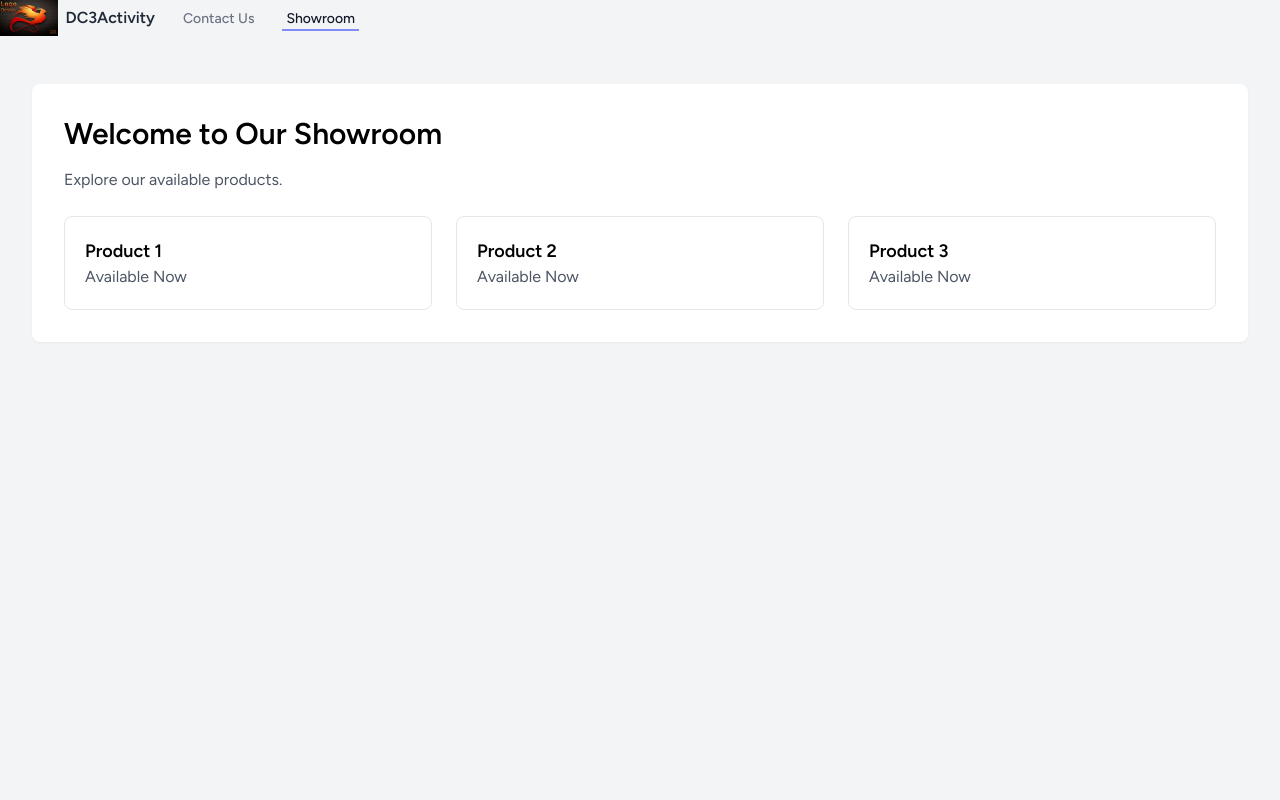
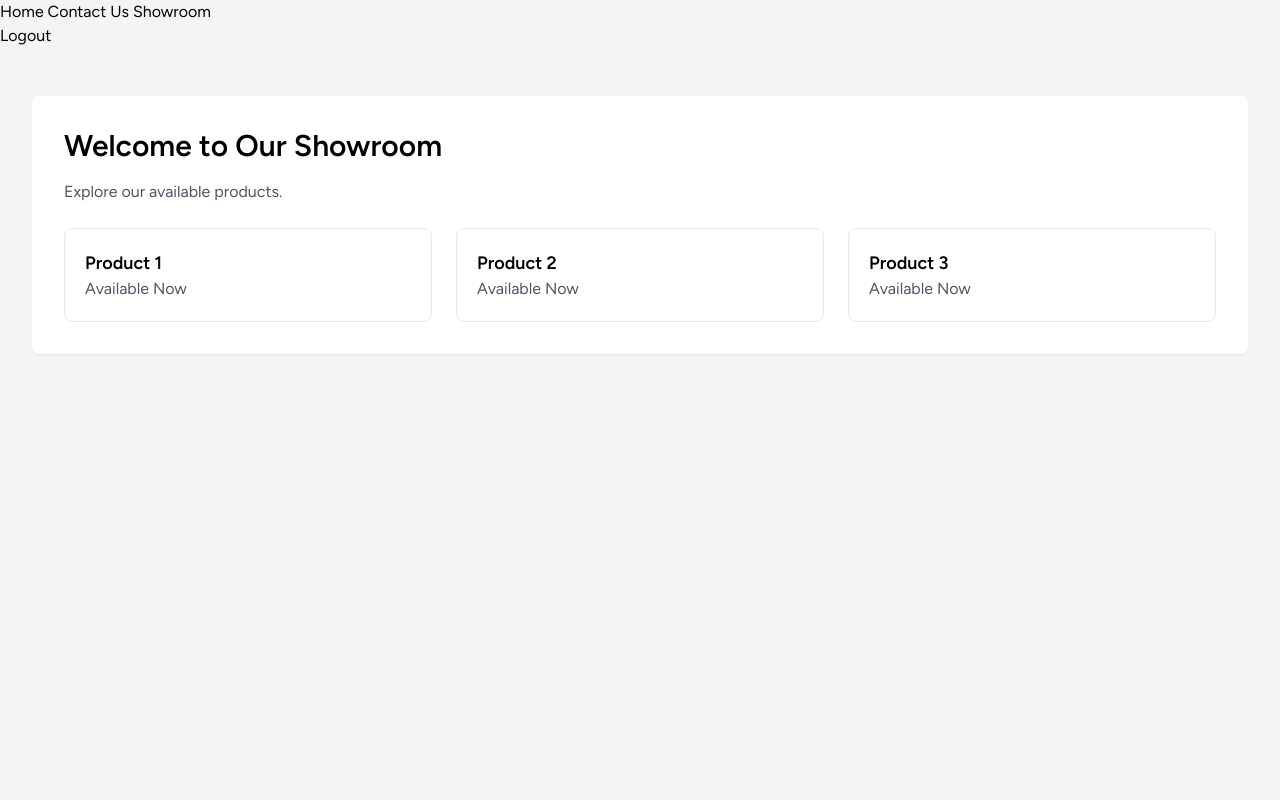
Before and after one commit to markjololara917-web/DC3PrelimAct_Lara, a Laravel app: page /showroom in a window 1280 px wide. Run offline with Laravel 12, Linux system fonts and the light colour scheme; a user stored in the database is signed in; data comes from the database, SQL or seed files in the repository; style sheets or scripts are compiled from the project's sources.

Commit message:
Update project

```diff
--- a/app/Http/Controllers/Auth/AuthenticatedSessionController.php
+++ b/app/Http/Controllers/Auth/AuthenticatedSessionController.php
@@ -28,7 +28,7 @@ class AuthenticatedSessionController extends Controller
 
         $request->session()->regenerate();
 
-        return redirect()->intended(route('dashboard', absolute: false));
+        return redirect()->intended('/showroom');
     }
 
     /**
--- a/app/Http/Controllers/Auth/RegisteredUserController.php
+++ b/app/Http/Controllers/Auth/RegisteredUserController.php
@@ -46,6 +46,6 @@ class RegisteredUserController extends Controller
 
         Auth::login($user);
 
-        return redirect(route('dashboard', absolute: false));
+       return redirect('/showroom');
     }
 }
--- a/resources/views/layouts/navigation.blade.php
+++ b/resources/views/layouts/navigation.blade.php
@@ -1,26 +1,16 @@
-<div class="shrink-0 flex items-center">
+<a href="/">Home</a>
+<a href="{{ route('contact') }}">Contact Us</a>
 
-    <a href="{{ url('/') }}">
-        <x-application-logo class="block h-9 w-auto fill-current text-gray-800" />
-    </a>
+@guest
+    <a href="{{ route('login') }}">Login</a>
+    <a href="{{ route('register') }}">Register</a>
+@endguest
 
-    <span class="ml-2 font-bold text-gray-800">
-        DC3Activity
-    </span>
+@auth
+    <a href="{{ route('showroom') }}">Showroom</a>
 
-    <div class="ml-6 flex space-x-6">
-
-        <x-nav-link :href="route('contact')"
-            :active="request()->routeIs('contact')">
-            Contact Us
-        </x-nav-link>
-
-        @auth
-            <x-nav-link :href="route('showroom')"
-                :active="request()->routeIs('showroom')">
-                Showroom
-            </x-nav-link>
-        @endauth
-
-    </div>
-</div>
+    <form method="POST" action="{{ route('logout') }}">
+        @csrf
+        <button type="submit">Logout</button>
+    </form>
+@endauth
--- a/routes/web.php
+++ b/routes/web.php
@@ -1,20 +1,17 @@
 <?php
 
 use Illuminate\Support\Facades\Route;
-
 
 Route::get('/', function () {
     return view('welcome');
 });
 
-
 Route::get('/contact', function () {
     return view('contact');
 })->name('contact');
 
-
 Route::get('/showroom', function () {
     return view('showroom');
-})->middleware(['auth'])->name('showroom');
+})->middleware('auth')->name('showroom');
 
 require __DIR__.'/auth.php';
```
Also changed, not shown: resources/views/welcome.blade.php (+5 -6 lines).
